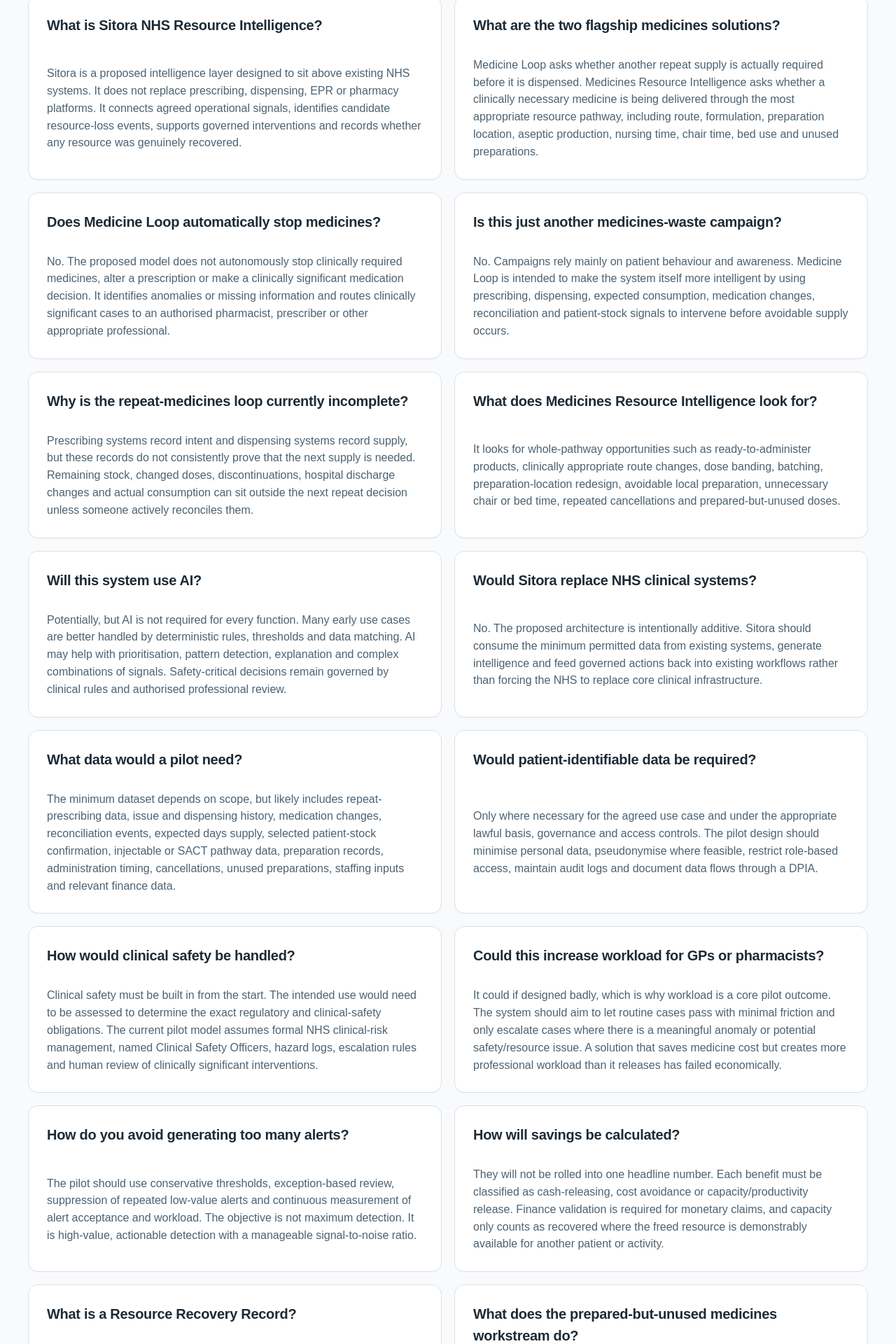
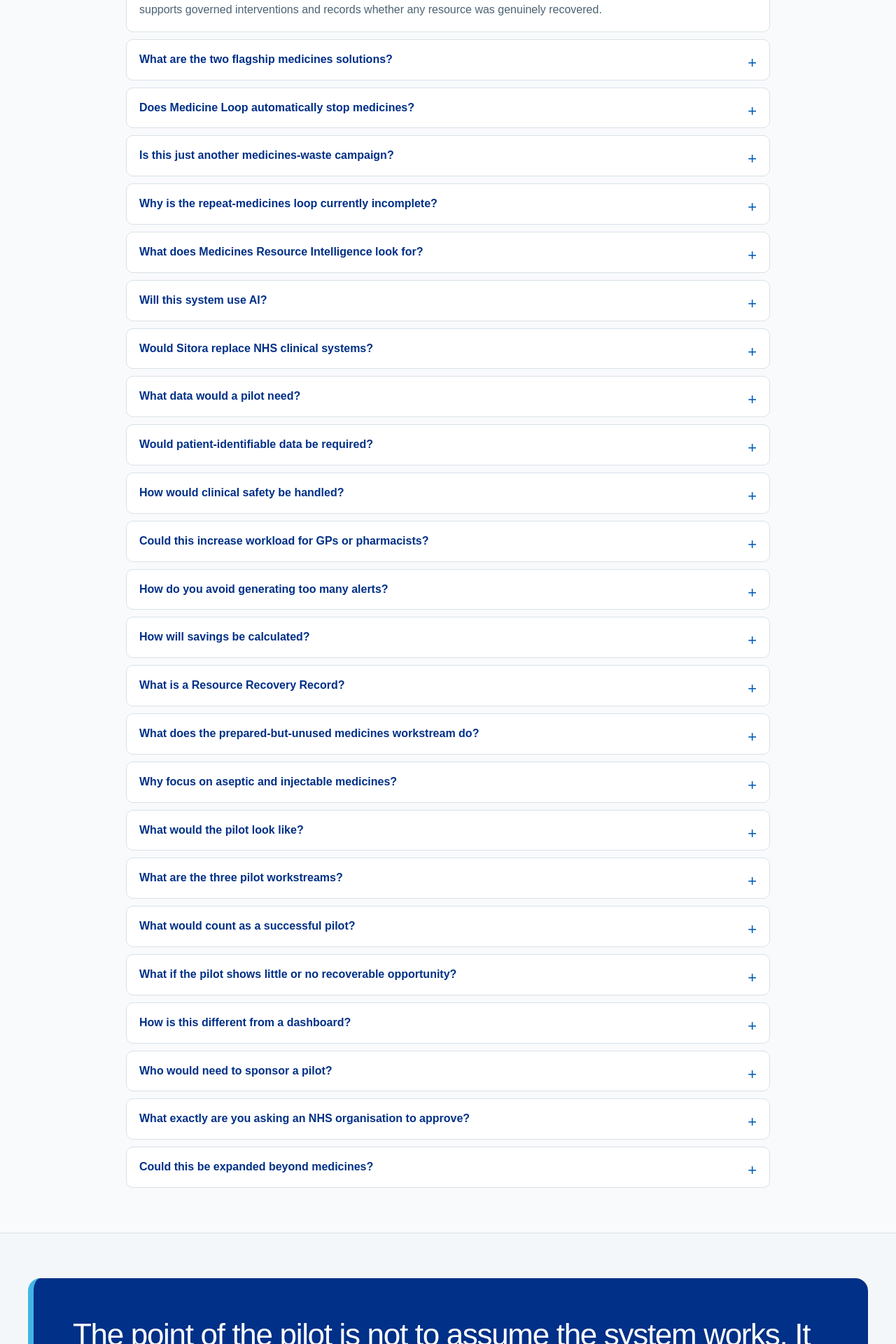
Before and after one commit to Nylon1/NHS, a Next.js app: page /faq in a window 1280 px wide. Shown: the part 660-2580 px from the top of the page at 70% size. Built offline with nearby package versions, Linux system fonts and the light colour scheme.

Commit message:
Convert FAQ to progressive disclosure accordion

```diff
--- a/app/faq/page.tsx
+++ b/app/faq/page.tsx
@@ -1,104 +1,29 @@
 const faqs = [
-  {
-    q: "What is Sitora NHS Resource Intelligence?",
-    a: "Sitora is a proposed intelligence layer designed to sit above existing NHS systems. It does not replace prescribing, dispensing, EPR or pharmacy platforms. It connects agreed operational signals, identifies candidate resource-loss events, supports governed interventions and records whether any resource was genuinely recovered."
-  },
-  {
-    q: "What are the two flagship medicines solutions?",
-    a: "Medicine Loop asks whether another repeat supply is actually required before it is dispensed. Medicines Resource Intelligence asks whether a clinically necessary medicine is being delivered through the most appropriate resource pathway, including route, formulation, preparation location, aseptic production, nursing time, chair time, bed use and unused preparations."
-  },
-  {
-    q: "Does Medicine Loop automatically stop medicines?",
-    a: "No. The proposed model does not autonomously stop clinically required medicines, alter a prescription or make a clinically significant medication decision. It identifies anomalies or missing information and routes clinically significant cases to an authorised pharmacist, prescriber or other appropriate professional."
-  },
-  {
-    q: "Is this just another medicines-waste campaign?",
-    a: "No. Campaigns rely mainly on patient behaviour and awareness. Medicine Loop is intended to make the system itself more intelligent by using prescribing, dispensing, expected consumption, medication changes, reconciliation and patient-stock signals to intervene before avoidable supply occurs."
-  },
-  {
-    q: "Why is the repeat-medicines loop currently incomplete?",
-    a: "Prescribing systems record intent and dispensing systems record supply, but these records do not consistently prove that the next supply is needed. Remaining stock, changed doses, discontinuations, hospital discharge changes and actual consumption can sit outside the next repeat decision unless someone actively reconciles them."
-  },
-  {
-    q: "What does Medicines Resource Intelligence look for?",
-    a: "It looks for whole-pathway opportunities such as ready-to-administer products, clinically appropriate route changes, dose banding, batching, preparation-location redesign, avoidable local preparation, unnecessary chair or bed time, repeated cancellations and prepared-but-unused doses."
-  },
-  {
-    q: "Will this system use AI?",
-    a: "Potentially, but AI is not required for every function. Many early use cases are better handled by deterministic rules, thresholds and data matching. AI may help with prioritisation, pattern detection, explanation and complex combinations of signals. Safety-critical decisions remain governed by clinical rules and authorised professional review."
-  },
-  {
-    q: "Would Sitora replace NHS clinical systems?",
-    a: "No. The proposed architecture is intentionally additive. Sitora should consume the minimum permitted data from existing systems, generate intelligence and feed governed actions back into existing workflows rather than forcing the NHS to replace core clinical infrastructure."
-  },
-  {
-    q: "What data would a pilot need?",
-    a: "The minimum dataset depends on scope, but likely includes repeat-prescribing data, issue and dispensing history, medication changes, reconciliation events, expected days supply, selected patient-stock confirmation, injectable or SACT pathway data, preparation records, administration timing, cancellations, unused preparations, staffing inputs and relevant finance data."
-  },
-  {
-    q: "Would patient-identifiable data be required?",
-    a: "Only where necessary for the agreed use case and under the appropriate lawful basis, governance and access controls. The pilot design should minimise personal data, pseudonymise where feasible, restrict role-based access, maintain audit logs and document data flows through a DPIA."
-  },
-  {
-    q: "How would clinical safety be handled?",
-    a: "Clinical safety must be built in from the start. The intended use would need to be assessed to determine the exact regulatory and clinical-safety obligations. The current pilot model assumes formal NHS clinical-risk management, named Clinical Safety Officers, hazard logs, escalation rules and human review of clinically significant interventions."
-  },
-  {
-    q: "Could this increase workload for GPs or pharmacists?",
-    a: "It could if designed badly, which is why workload is a core pilot outcome. The system should aim to let routine cases pass with minimal friction and only escalate cases where there is a meaningful anomaly or potential safety/resource issue. A solution that saves medicine cost but creates more professional workload than it releases has failed economically."
-  },
-  {
-    q: "How do you avoid generating too many alerts?",
-    a: "The pilot should use conservative thresholds, exception-based review, suppression of repeated low-value alerts and continuous measurement of alert acceptance and workload. The objective is not maximum detection. It is high-value, actionable detection with a manageable signal-to-noise ratio."
-  },
-  {
-    q: "How will savings be calculated?",
-    a: "They will not be rolled into one headline number. Each benefit must be classified as cash-releasing, cost avoidance or capacity/productivity release. Finance validation is required for monetary claims, and capacity only counts as recovered where the freed resource is demonstrably available for another patient or activity."
-  },
-  {
-    q: "What is a Resource Recovery Record?",
-    a: "It is the proposed audit unit for each verified intervention. It records the original signal, intervention, clinical approval where relevant, avoided or changed activity, resource effect, safety outcome, benefit type and verification status. This creates a traceable evidence base instead of relying on top-down estimates."
-  },
-  {
-    q: "What does the prepared-but-unused medicines workstream do?",
-    a: "It records selected prepared medicines that are not administered and classifies why they became unused, for example cancellation, deterioration, dose change, scheduling issue, expiry or readiness failure. Repeated causes can then be targeted with specific operational interventions."
-  },
-  {
-    q: "Why focus on aseptic and injectable medicines?",
-    a: "These pathways can consume several scarce resources at once, including pharmacy production, nursing preparation, infusion-chair time and bed capacity. National work has already identified substantial potential from transforming aseptic and injectable-medicine pathways, so this is a credible area for a measurable pilot."
-  },
-  {
-    q: "What would the pilot look like?",
-    a: "The current proposal is a 20-week programme: 4 weeks mobilisation, 4 weeks baseline measurement, 8 weeks controlled intervention and 4 weeks evaluation. It would involve one acute provider plus a small primary-care and community-pharmacy network."
-  },
-  {
-    q: "What are the three pilot workstreams?",
-    a: "A: Medicine Loop for selected repeat-medicine cohorts. B: Medicines Resource Intelligence for selected high-volume or resource-intensive injectable/SACT pathways. C: Prepared-but-unused medicines with structured root-cause capture and intervention."
-  },
-  {
-    q: "What would count as a successful pilot?",
-    a: "Success means clinically safe, measurable and reproducible net benefit. That includes evidence of unnecessary supply prevented, resource use reduced, unused preparations lowered, workload remaining manageable, data quality being sufficient for scale and the value of recovered resources exceeding the intervention cost."
-  },
-  {
-    q: "What if the pilot shows little or no recoverable opportunity?",
-    a: "That is a valid result. The programme has an explicit Scale / Modify / Stop decision. If the opportunity is small, the operational burden is too high or safety concerns outweigh benefit, the correct decision is to stop rather than manufacture a business case."
-  },
-  {
-    q: "How is this different from a dashboard?",
-    a: "A dashboard shows what happened. Sitora is intended to connect detection to action and verification: observe the signal, explain the likely cause, trigger a governed intervention and then prove whether anything changed afterwards."
-  },
-  {
-    q: "Who would need to sponsor a pilot?",
-    a: "The ideal structure includes an executive sponsor, senior pharmacy or clinical lead, medicines-optimisation representation, digital and information-governance leads, a Clinical Safety Officer, finance, analytics/evaluation and operational owners from the participating acute and primary-care pathways."
-  },
-  {
-    q: "What exactly are you asking an NHS organisation to approve?",
-    a: "Approval for a governed 20-week medicines discovery-and-pilot programme, nomination of participating sites and accountable leads, access to the minimum agreed datasets, an approved intervention protocol, and pre-agreed definitions for safety, workload, capacity release and financial benefit."
-  },
-  {
-    q: "Could this be expanded beyond medicines?",
-    a: "Yes. The wider Sitora research applies the same Observe, Detect, Explain, Intervene and Verify model to discharge delays, missed appointments, theatres, workforce and other NHS resource-loss areas. Medicines is proposed as the first focused vertical because it has clear transactions, identifiable owners and measurable resource pathways."
-  }
+  ["What is Sitora Healthcare Resource Intelligence?", "Sitora is a proposed intelligence layer designed to sit above existing healthcare systems. It does not replace prescribing, dispensing, EPR or pharmacy platforms. It connects agreed operational signals, identifies candidate resource-loss events, supports governed interventions and records whether any resource was genuinely recovered."],
+  ["What are the two flagship medicines solutions?", "Medicine Loop asks whether another repeat supply is actually required before it is dispensed. Medicines Resource Intelligence asks whether a clinically necessary medicine is being delivered through the most appropriate resource pathway, including route, formulation, preparation location, aseptic production, nursing time, chair time, bed use and unused preparations."],
+  ["Does Medicine Loop automatically stop medicines?", "No. The proposed model does not autonomously stop clinically required medicines, alter a prescription or make a clinically significant medication decision. It identifies anomalies or missing information and routes clinically significant cases to an authorised pharmacist, prescriber or other appropriate professional."],
+  ["Is this just another medicines-waste campaign?", "No. Campaigns rely mainly on patient behaviour and awareness. Medicine Loop is intended to make the system itself more intelligent by using prescribing, dispensing, expected consumption, medication changes, reconciliation and patient-stock signals to intervene before avoidable supply occurs."],
+  ["Why is the repeat-medicines loop currently incomplete?", "Prescribing systems record intent and dispensing systems record supply, but these records do not consistently prove that the next supply is needed. Remaining stock, changed doses, discontinuations, hospital discharge changes and actual consumption can sit outside the next repeat decision unless someone actively reconciles them."],
+  ["What does Medicines Resource Intelligence look for?", "It looks for whole-pathway opportunities such as ready-to-administer products, clinically appropriate route changes, dose banding, batching, preparation-location redesign, avoidable local preparation, unnecessary chair or bed time, repeated cancellations and prepared-but-unused doses."],
+  ["Will this system use AI?", "Potentially, but AI is not required for every function. Many early use cases are better handled by deterministic rules, thresholds and data matching. AI may help with prioritisation, pattern detection, explanation and complex combinations of signals. Safety-critical decisions remain governed by clinical rules and authorised professional review."],
+  ["Would Sitora replace NHS clinical systems?", "No. The proposed architecture is intentionally additive. Sitora should consume the minimum permitted data from existing systems, generate intelligence and feed governed actions back into existing workflows rather than forcing organisations to replace core clinical infrastructure."],
+  ["What data would a pilot need?", "The minimum dataset depends on scope, but likely includes repeat-prescribing data, issue and dispensing history, medication changes, reconciliation events, expected days supply, selected patient-stock confirmation, injectable or SACT pathway data, preparation records, administration timing, cancellations, unused preparations, staffing inputs and relevant finance data."],
+  ["Would patient-identifiable data be required?", "Only where necessary for the agreed use case and under the appropriate lawful basis, governance and access controls. The pilot design should minimise personal data, pseudonymise where feasible, restrict role-based access, maintain audit logs and document data flows through a DPIA."],
+  ["How would clinical safety be handled?", "Clinical safety must be built in from the start. The intended use would need to be assessed to determine the exact regulatory and clinical-safety obligations. The current pilot model assumes formal clinical-risk management, named Clinical Safety Officers, hazard logs, escalation rules and human review of clinically significant interventions."],
+  ["Could this increase workload for GPs or pharmacists?", "It could if designed badly, which is why workload is a core pilot outcome. The system should aim to let routine cases pass with minimal friction and only escalate cases where there is a meaningful anomaly or potential safety/resource issue. A solution that saves medicine cost but creates more professional workload than it releases has failed economically."],
+  ["How do you avoid generating too many alerts?", "The pilot should use conservative thresholds, exception-based review, suppression of repeated low-value alerts and continuous measurement of alert acceptance and workload. The objective is not maximum detection. It is high-value, actionable detection with a manageable signal-to-noise ratio."],
+  ["How will savings be calculated?", "They will not be rolled into one headline number. Each benefit must be classified as cash-releasing, cost avoidance or capacity/productivity release. Finance validation is required for monetary claims, and capacity only counts as recovered where the freed resource is demonstrably available for another patient or activity."],
+  ["What is a Resource Recovery Record?", "It is the proposed audit unit for each verified intervention. It records the original signal, intervention, clinical approval where relevant, avoided or changed activity, resource effect, safety outcome, benefit type and verification status. This creates a traceable evidence base instead of relying on top-down estimates."],
+  ["What does the prepared-but-unused medicines workstream do?", "It records selected prepared medicines that are not administered and classifies why they became unused, for example cancellation, deterioration, dose change, scheduling issue, expiry or readiness failure. Repeated causes can then be targeted with specific operational interventions."],
+  ["Why focus on aseptic and injectable medicines?", "These pathways can consume several scarce resources at once, including pharmacy production, nursing preparation, infusion-chair time and bed capacity. National work has already identified substantial potential from transforming aseptic and injectable-medicine pathways, so this is a credible area for a measurable pilot."],
+  ["What would the pilot look like?", "The current proposal is a 20-week programme: 4 weeks mobilisation, 4 weeks baseline measurement, 8 weeks controlled intervention and 4 weeks evaluation. It would involve one acute provider plus a small primary-care and community-pharmacy network."],
+  ["What are the three pilot workstreams?", "A: Medicine Loop for selected repeat-medicine cohorts. B: Medicines Resource Intelligence for selected high-volume or resource-intensive injectable/SACT pathways. C: Prepared-but-unused medicines with structured root-cause capture and intervention."],
+  ["What would count as a successful pilot?", "Success means clinically safe, measurable and reproducible net benefit. That includes evidence of unnecessary supply prevented, resource use reduced, unused preparations lowered, workload remaining manageable, data quality being sufficient for scale and the value of recovered resources exceeding the intervention cost."],
+  ["What if the pilot shows little or no recoverable opportunity?", "That is a valid result. The programme has an explicit Scale / Modify / Stop decision. If the opportunity is small, the operational burden is too high or safety concerns outweigh benefit, the correct decision is to stop rather than manufacture a business case."],
+  ["How is this different from a dashboard?", "A dashboard shows what happened. Sitora is intended to connect detection to action and verification: observe the signal, explain the likely cause, trigger a governed intervention and then prove whether anything changed afterwards."],
+  ["Who would need to sponsor a pilot?", "The ideal structure includes an executive sponsor, senior pharmacy or clinical lead, medicines-optimisation representation, digital and information-governance leads, a Clinical Safety Officer, finance, analytics/evaluation and operational owners from the participating acute and primary-care pathways."],
+  ["What exactly are you asking an NHS organisation to approve?", "Approval for a governed 20-week medicines discovery-and-pilot programme, nomination of participating sites and accountable leads, access to the minimum agreed datasets, an approved intervention protocol, and pre-agreed definitions for safety, workload, capacity release and financial benefit."],
+  ["Could this be expanded beyond medicines?", "Yes. The wider Sitora research applies the same Observe, Detect, Explain, Intervene and Verify model to discharge delays, missed appointments, theatres, workforce and other resource-loss areas. Medicines is proposed as the first focused vertical because it has clear transactions, identifiable owners and measurable resource pathways."]
 ];
 
 export default function FAQPage() {
@@ -107,19 +32,19 @@
       <section className="page-head">
         <div className="shell">
           <div className="eyebrow">Frequently asked questions</div>
-          <h1>What an NHS commissioner, pharmacist, clinician or digital lead is likely to ask first.</h1>
-          <p className="lede">The medicines programme is intentionally designed around governance, measurable benefit and existing NHS workflows. These answers set out what the proposal does, what it does not do, and what still has to be proven in a pilot.</p>
+          <h1>Clear answers without making people read the entire proposal.</h1>
+          <p className="lede">Open only the questions you need. The medicines programme is designed around governance, measurable benefit and existing healthcare workflows.</p>
         </div>
       </section>
 
       <section className="section">
-        <div className="shell">
-          <div className="card-grid">
-            {faqs.map((item) => (
-              <article className="card evidence-card" key={item.q}>
-                <h3>{item.q}</h3>
-                <p>{item.a}</p>
-              </article>
+        <div className="shell" style={{maxWidth: 920}}>
+          <div style={{display: "grid", gap: 10}}>
+            {faqs.map(([q, a], index) => (
+              <details className="faq-item" key={q} open={index === 0}>
+                <summary>{q}</summary>
+                <div><p style={{margin: 0}}>{a}</p></div>
+              </details>
             ))}
           </div>
         </div>
```
